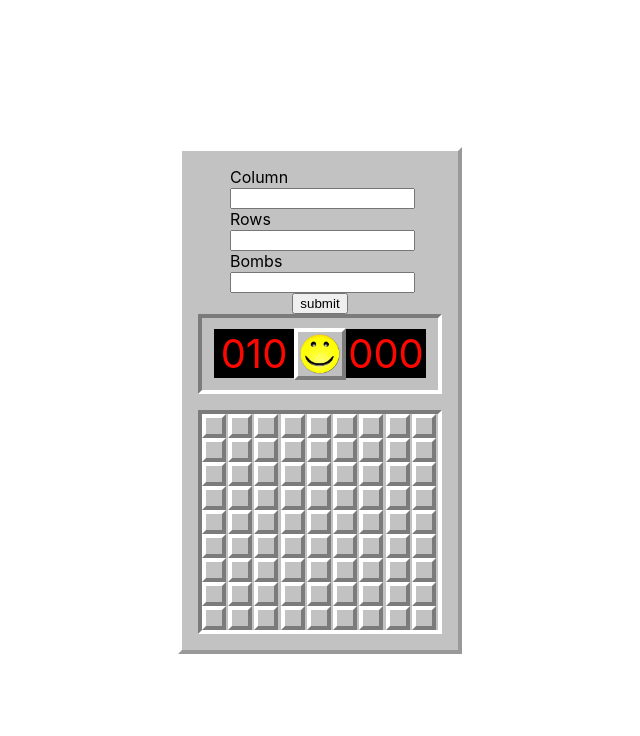
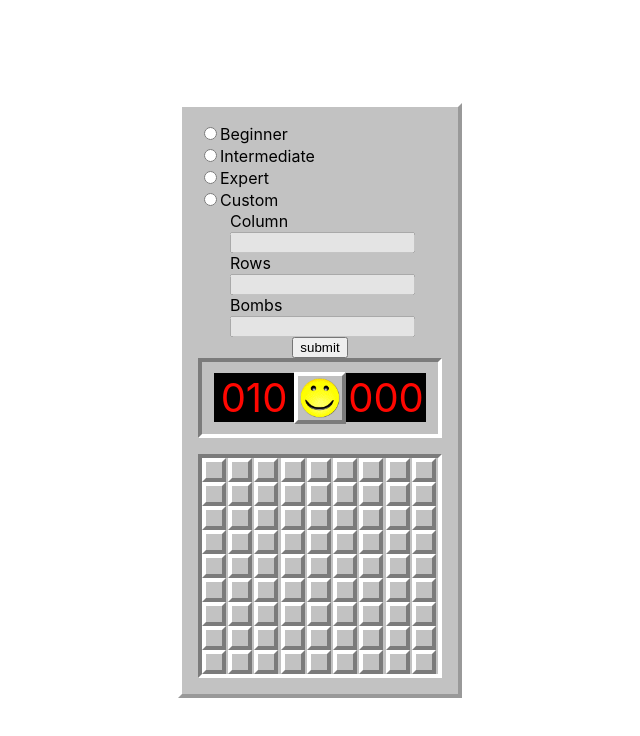
Before and after one commit to libera13/minesweeper-react-ts, a React (Create React App) app: page / in a window 1280 px wide. Shown: the top 736 px of the page, without its empty margins (320-960 px from the left). Built offline with nearby package versions, Linux system fonts and the light colour scheme.

Commit message:
add settings panel

```diff
--- a/src/components/SettingsPanel/index.tsx
+++ b/src/components/SettingsPanel/index.tsx
@@ -1,5 +1,6 @@
-import React, { useState } from "react";
+import React, { useEffect, useState } from "react";
 import "./SettingsPanel.scss";
+import { Level } from "../../types";
 
 interface SettingsPanelProps {
   onSettingsChange: (col: number, row: number, bombs: number) => any;
@@ -8,45 +9,118 @@ interface SettingsPanelProps {
 const SettingsPanel: React.FunctionComponent<SettingsPanelProps> = ({
   onSettingsChange,
 }) => {
-  const [lowValue, setLowValue] = useState();
-  const [mediumValue, setMediumValue] = useState();
-  const [highValue, setHighValue] = useState();
+  const [colValue, setColValue] = useState();
+  const [rowValue, setRowValue] = useState();
+  const [bombValue, setBombValue] = useState();
+  const [level, setLevel] = useState();
 
   // TODO 1: set constraints to inputs
-  // TODO 2: change vars names in Settings Panel
-  // TODO 3: Add levels: green, intermediate, expert
+  // TODO 2: Add style to settings panel
 
   const handleSubmit = (e: React.FormEvent<HTMLFormElement>): void => {
     e.preventDefault();
-    onSettingsChange(lowValue, mediumValue, highValue);
+    onSettingsChange(colValue, rowValue, bombValue);
   };
-  const handleLowChange = (e: React.ChangeEvent<HTMLInputElement>): void => {
-    setLowValue(e.currentTarget.value);
+  const handleColChange = (e: React.ChangeEvent<HTMLInputElement>): void => {
+    setColValue(e.currentTarget.value);
   };
-  const handleMediumChange = (e: React.ChangeEvent<HTMLInputElement>): void => {
-    setMediumValue(e.currentTarget.value);
+  const handleRowChange = (e: React.ChangeEvent<HTMLInputElement>): void => {
+    setRowValue(e.currentTarget.value);
   };
-  const handleHighChange = (e: React.ChangeEvent<HTMLInputElement>): void => {
-    setHighValue(e.currentTarget.value);
+  const handleBombChange = (e: React.ChangeEvent<HTMLInputElement>): void => {
+    setBombValue(e.currentTarget.value);
   };
+  const handleOptionChange = (e: React.ChangeEvent<HTMLInputElement>): void => {
+    setLevel(parseInt(e.currentTarget.value));
+  };
+
+  useEffect(() => {
+    if (level == Level.beginner) {
+      setColValue(9);
+      setRowValue(9);
+      setBombValue(10);
+    } else if (level == Level.intermediate) {
+      setColValue(13);
+      setRowValue(15);
+      setBombValue(40);
+    } else if (level == Level.expert) {
+      setColValue(16);
+      setRowValue(30);
+      setBombValue(99);
+    }
+  }, [level]);
+
   return (
     <div className={`SettingsPanel`}>
+      <tr style={{ display: "flex", flexDirection: "column" }}>
+        <td>
+          <input
+            type="radio"
+            name="beginner"
+            value={Level.beginner}
+            checked={level === Level.beginner}
+            onChange={handleOptionChange}
+          />
+          Beginner
+        </td>
+        <td>
+          <input
+            type="radio"
+            name="intermediate"
+            value={Level.intermediate}
+            checked={level === Level.intermediate}
+            onChange={handleOptionChange}
+          />
+          Intermediate
+        </td>
+        <td>
+          <input
+            type="radio"
+            name="expert"
+            value={Level.expert}
+            checked={level === Level.expert}
+            onChange={handleOptionChange}
+          />
+          Expert
+        </td>
+        <td>
+          <input
+            type="radio"
+            name="custom"
+            value={Level.custom}
+            checked={level === Level.custom}
+            onChange={handleOptionChange}
+          />
+          Custom
+        </td>
+      </tr>
       <form onSubmit={handleSubmit}>
         <label>
           Column
-          <input type="number" value={lowValue} onChange={handleLowChange} />
+          <input
+            type="number"
+            value={colValue}
+            onChange={handleColChange}
+            disabled={level !== Level.custom}
+          />
         </label>
         <label>
           Rows
           <input
             type="number"
-            value={mediumValue}
-            onChange={handleMediumChange}
+            value={rowValue}
+            onChange={handleRowChange}
+            disabled={level !== Level.custom}
           />
         </label>{" "}
         <label>
           Bombs
-          <input type="number" value={highValue} onChange={handleHighChange} />
+          <input
+            type="number"
+            value={bombValue}
+            onChange={handleBombChange}
+            disabled={level !== Level.custom}
+          />
         </label>
         <input type="submit" value={"submit"} />
       </form>
--- a/src/types/index.ts
+++ b/src/types/index.ts
@@ -20,4 +20,10 @@ export enum CellState {
   clicked,
   flag,
 }
+export enum Level {
+  beginner,
+  intermediate,
+  expert,
+  custom
+}
 export type Cell = { value: CellValue; state: CellState, red: boolean };
```
